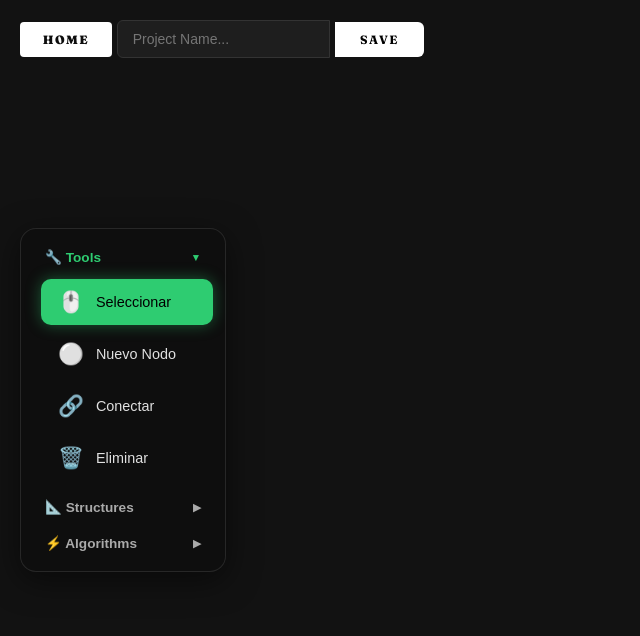
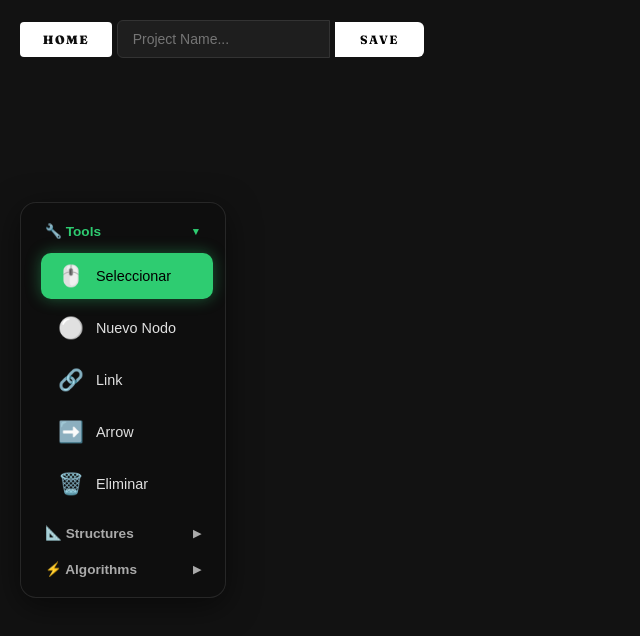
Before and after one commit to FerCesio/NodeVix, a React (Vite) app in the folder app/: page /project/new in a window 1280 px wide. Shown: the top 636 px of the page, without its empty margins (0-640 px from the left). Built offline with nearby package versions, Linux system fonts and the light colour scheme.

Commit message:
Refactor tool modes and update InteractionManager for improved link handling

```diff
--- a/app/src/components/sandbox/modules/InteractionManager.ts
+++ b/app/src/components/sandbox/modules/InteractionManager.ts
@@ -72,7 +72,7 @@ export class InteractionManager {
         this.refs.structureManagerRef.current.sync(this.refs.nodesRef.current, this.refs.linksRef.current);
       }
 
-      if (mode === 'CONNECT') {
+      if (mode === 'LINK' || mode === 'ARROW') {
         const clickedNode = this.getNodeFromTarget(target);
         if (!clickedNode) {
           this.refs.selectedNodeRef.current = null;
@@ -83,7 +83,7 @@ export class InteractionManager {
         } else {
           const source = this.refs.selectedNodeRef.current;
           if (source.id !== clickedNode.id) {
-            const directed = event.shiftKey;
+            const directed = mode === 'ARROW';
             const link: SimLink = { source, target: clickedNode, value: 1, directed };
             this.refs.linksRef.current.push(link);
             source.edges.push({ end: clickedNode, weight: 1, directed });
--- a/app/src/sandbox/presets/index.ts
+++ b/app/src/sandbox/presets/index.ts
@@ -36,9 +36,8 @@ function binaryTree(cx: number, cy: number): { nodes: INode[]; links: SimLink[]
   }
   const edges = [[0,1],[0,2],[1,3],[1,4],[2,5],[2,6]];
   for (const [p, c] of edges) {
-    links.push({ source: nodes[p], target: nodes[c], value: 1, directed: false });
-    nodes[p].edges.push({ end: nodes[c], weight: 1, directed: false });
-    nodes[c].edges.push({ end: nodes[p], weight: 1, directed: false });
+    links.push({ source: nodes[p], target: nodes[c], value: 1, directed: true });
+    nodes[p].edges.push({ end: nodes[c], weight: 1, directed: true });
   }
   return { nodes, links };
 }
--- a/app/src/types/tools.ts
+++ b/app/src/types/tools.ts
@@ -1,4 +1,4 @@
-export type ToolMode = 'SELECT' | 'ADD_NODE' | 'CONNECT' | 'DELETE_ANY';
+export type ToolMode = 'SELECT' | 'ADD_NODE' | 'LINK' | 'ARROW' | 'DELETE_ANY';
 
 export type PanelSection = 'TOOLS' | 'STRUCTURES' | 'ALGORITHMS';
 
@@ -11,6 +11,7 @@ export interface ToolConfig {
 export const AVAILABLE_TOOLS: ToolConfig[] = [
   { mode: 'SELECT', label: 'Seleccionar', icon: '🖱️' },
   { mode: 'ADD_NODE', label: 'Nuevo Nodo', icon: '⚪' },
-  { mode: 'CONNECT', label: 'Conectar', icon: '🔗' },
+  { mode: 'LINK', label: 'Link', icon: '🔗' },
+  { mode: 'ARROW', label: 'Arrow', icon: '➡️' },
   { mode: 'DELETE_ANY', label: 'Eliminar', icon: '🗑️' }
 ];
```
